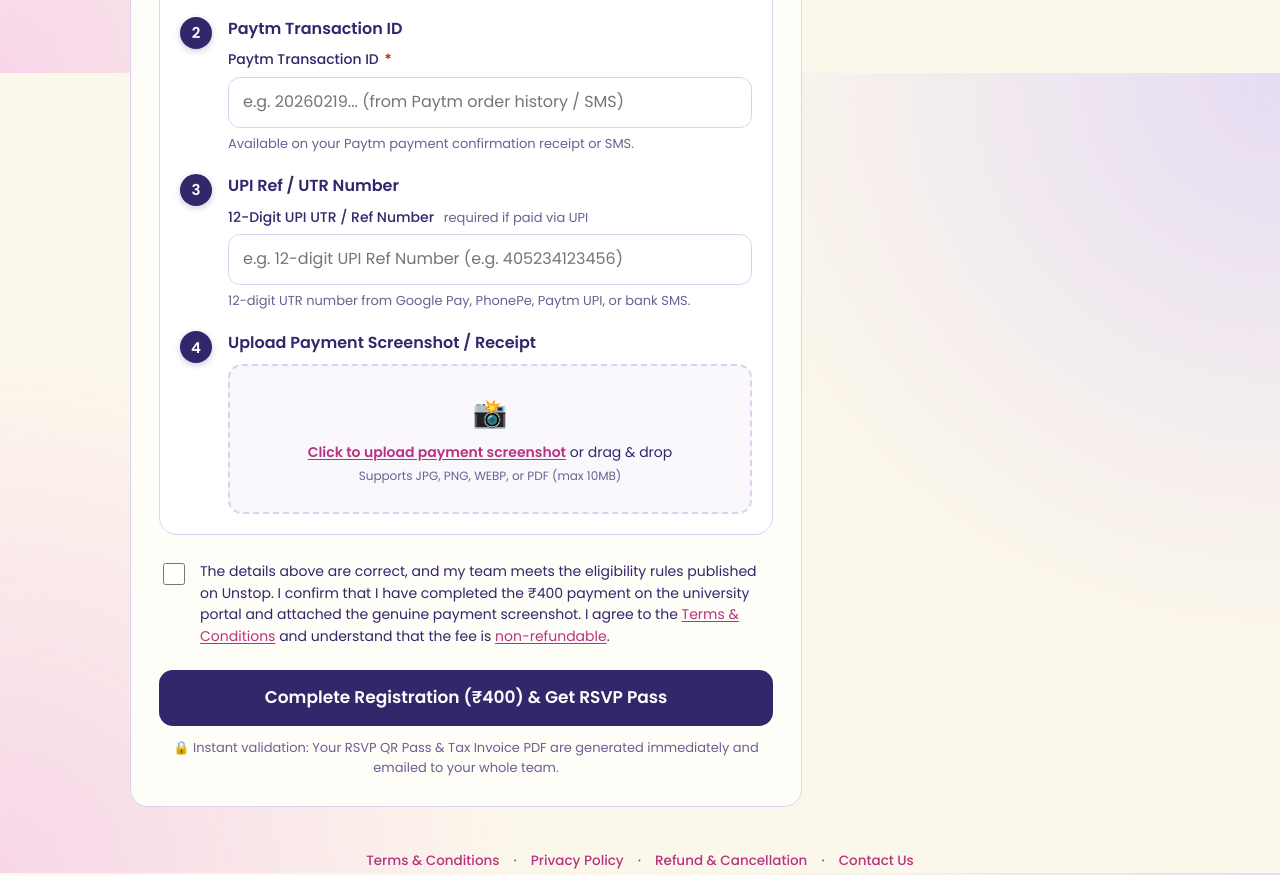
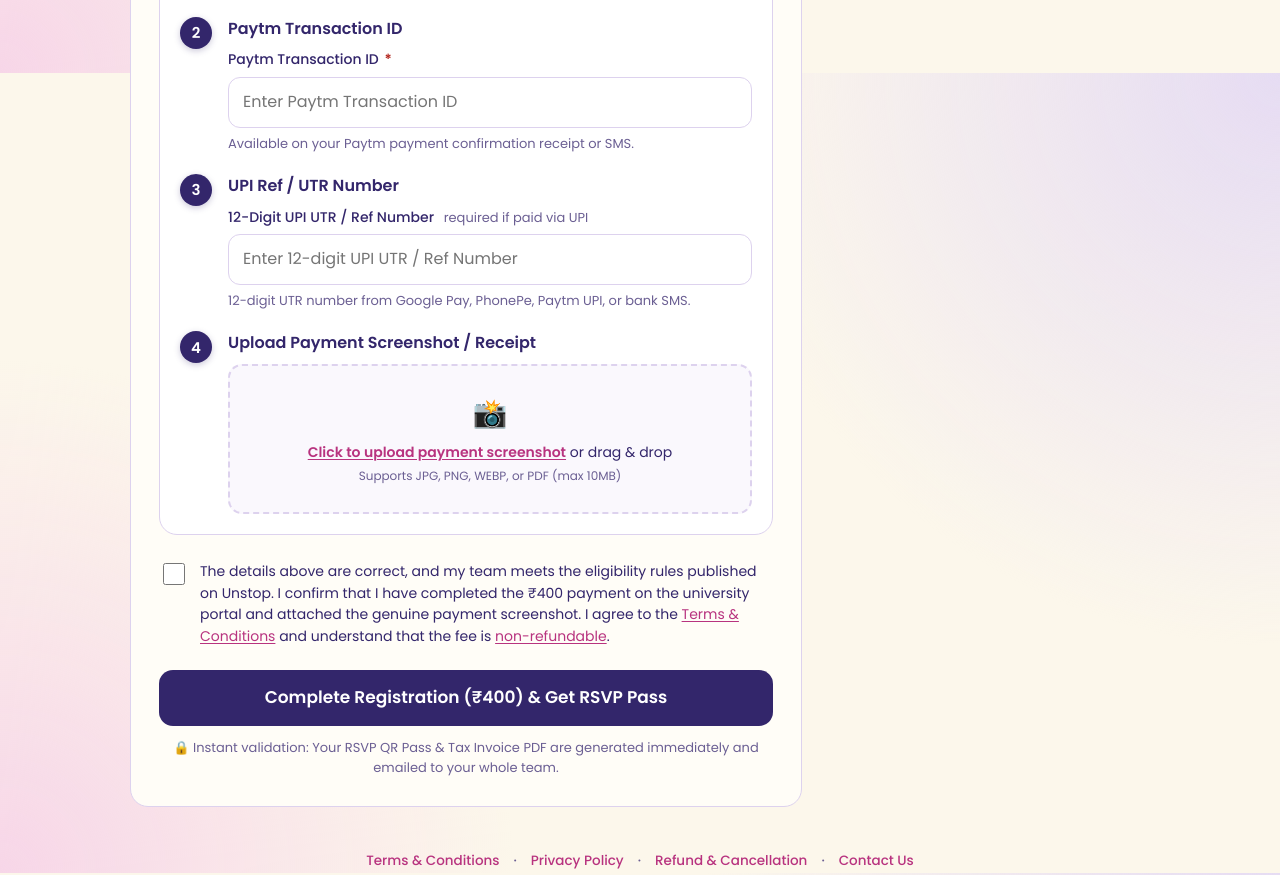
Before and after one commit to Tarunkush0620/HackEarth-Registration, a website: page public/index.html in a window 1280 px wide. Shown: the part 3127-4002 px from the top of the page. Drawn offline with Linux system fonts and the light colour scheme; no server answers.

Commit message:
fix: clean placeholders for Paytm Transaction ID and UPI UTR inputs

```diff
--- a/public/index.html
+++ b/public/index.html
@@ -180,7 +180,7 @@
           <div class="step-title">Paytm Transaction ID</div>
           <div class="field" style="margin-top:8px;">
             <label for="txnId">Paytm Transaction ID <span class="req">*</span></label>
-            <input id="txnId" name="txnId" placeholder="e.g. 20260219... (from Paytm order history / SMS)" autocomplete="off" data-field="txnId">
+            <input id="txnId" name="txnId" placeholder="Enter Paytm Transaction ID" autocomplete="off" data-field="txnId">
             <p class="hint">Available on your Paytm payment confirmation receipt or SMS.</p>
             <p class="err" data-err="txnId" role="alert"></p>
           </div>
@@ -193,7 +193,7 @@
           <div class="step-title">UPI Ref / UTR Number</div>
           <div class="field" style="margin-top:8px;">
             <label for="utrNumber">12-Digit UPI UTR / Ref Number <span class="opt">required if paid via UPI</span></label>
-            <input id="utrNumber" name="utrNumber" placeholder="e.g. 12-digit UPI Ref Number (e.g. 405234123456)" autocomplete="off" data-field="utrNumber">
+            <input id="utrNumber" name="utrNumber" placeholder="Enter 12-digit UPI UTR / Ref Number" autocomplete="off" data-field="utrNumber">
             <p class="hint">12-digit UTR number from Google Pay, PhonePe, Paytm UPI, or bank SMS.</p>
             <p class="err" data-err="utrNumber" role="alert"></p>
           </div>
```
